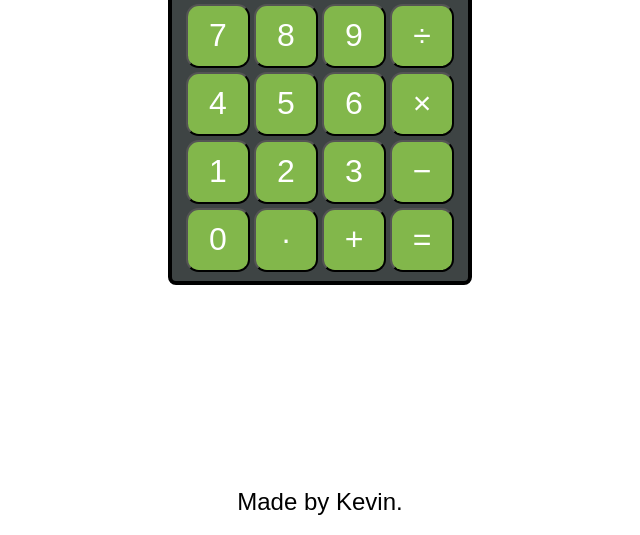
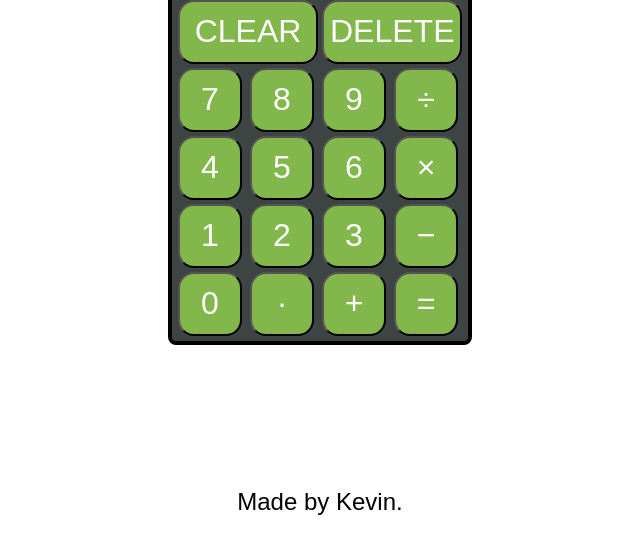
Before and after one commit to kevinwchen/odin-calculator, a plain HTML site: page index.html in a window 1280 px wide. Shown: the part 265-800 px from the top of the page, without its empty margins (320-960 px from the left). Drawn offline with Linux system fonts and the light colour scheme.

Commit message:
Add 'clear' and 'delete' buttons

```diff
--- a/index.html
+++ b/index.html
@@ -15,6 +15,12 @@
       <div class="calculator">
         <div class="display">1234567890</div>
         <div class="button-container">
+          <div class="grid-item-clear">
+            <button id="clear">CLEAR</button>
+          </div>
+          <div class="grid-item-delete">
+            <button id="delete">DELETE</button>
+          </div>
           <div class="grid-item-7">
             <button id="7">7</button>
           </div>
--- a/script.js
+++ b/script.js
@@ -17,3 +17,5 @@ const operate = function(operator,a,b) {
       console.log("Invalid operator")
   }
 }
+
+const display = document.querySelector('.display');
--- a/style.css
+++ b/style.css
@@ -35,7 +35,7 @@ body {
   flex-direction: column;
   justify-content: center;
   align-items: center;
-  height: 340px;
+  height: 400px;
   width: 280px;
   padding: 8px;
   border-style: solid;
@@ -63,10 +63,16 @@ body {
   gap: 4px;
 }
 
+.grid-item-clear,
+.grid-item-delete {
+  grid-column: span 2;
+}
+
 button {
   height: 64px;
   width: 64px;
-  border-radius: 20%;
+  text-align: center;
+  border-radius: 16px;
   transition-duration: 0.1s;
   color: white;
   background-color: #82b74b
@@ -77,6 +83,11 @@ button:hover {
   background-color: #68923b
 }
 
+#clear,
+#delete {
+  width: 140px;
+}
+
 .footer {
   justify-content: center;
   text-align: center;
```
